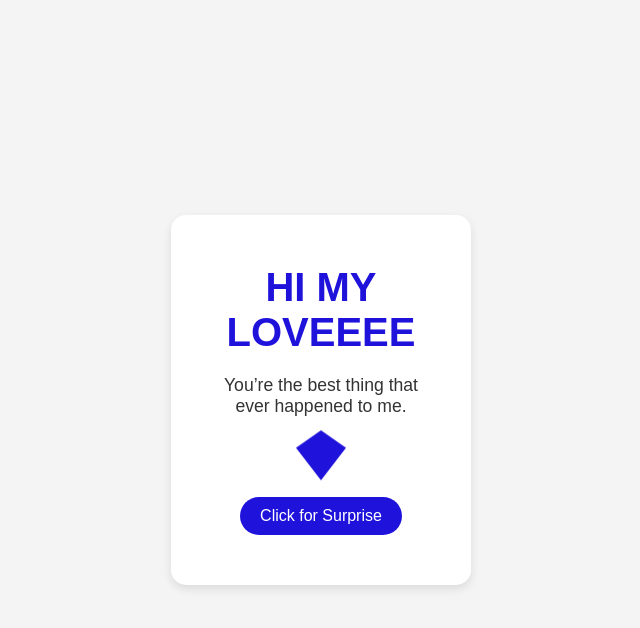
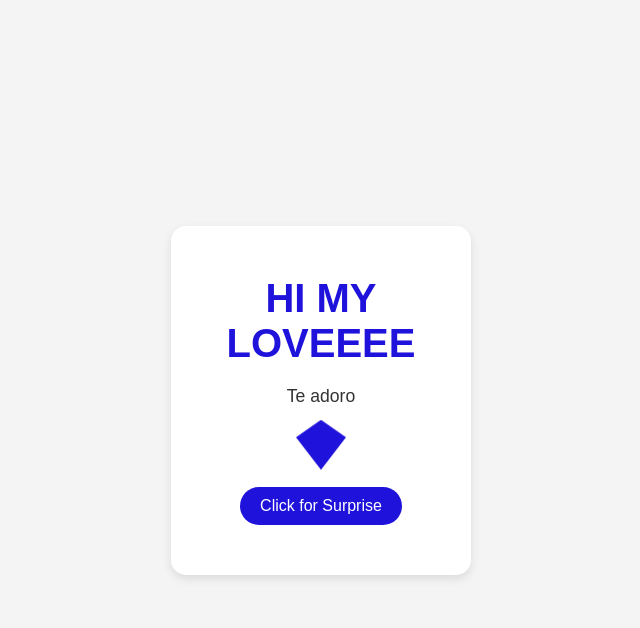
Before and after one commit to yousif050/rep, a plain HTML site: page index.html in a window 1280 px wide. Both pictures are taken after a click on the button "Click for Surprise". Shown: the whole page, without its empty margins (319-959 px from the left). Drawn offline with Linux system fonts and the light colour scheme.

Commit message:
Add files via upload

```diff
--- a/index.html
+++ b/index.html
@@ -9,7 +9,7 @@
 <body>
   <div class="card-container">
     <h1 class="greeting">HI MY LOVEEEE</h1>
-    <p class="message">You make every day brighter. I’m so grateful to have you in my life!</p>
+    <p class="message">Eres el amor de mi vida</p>
     <div class="heart" id="heart"></div>
     <button class="btn" onclick="changeMessage()">Click for Surprise</button>
   </div>
--- a/script.js
+++ b/script.js
@@ -1,10 +1,10 @@
 function changeMessage() {
     const messages = [
-      "You make every moment special!",
-      "Your smile is my favorite thing!",
-      "I’m so lucky to have you by my side.",
-      "You’re the best thing that ever happened to me.",
-      "I love you more than words can say!"
+      "Te amo con todo mi corazón",
+      "Eres mi vida",
+      "Eres mi todo",
+      "Te adoro",
+      "Siempre serás mi amor"
     ];
     const randomIndex = Math.floor(Math.random() * messages.length);
     document.querySelector('.message').textContent = messages[randomIndex];
```
